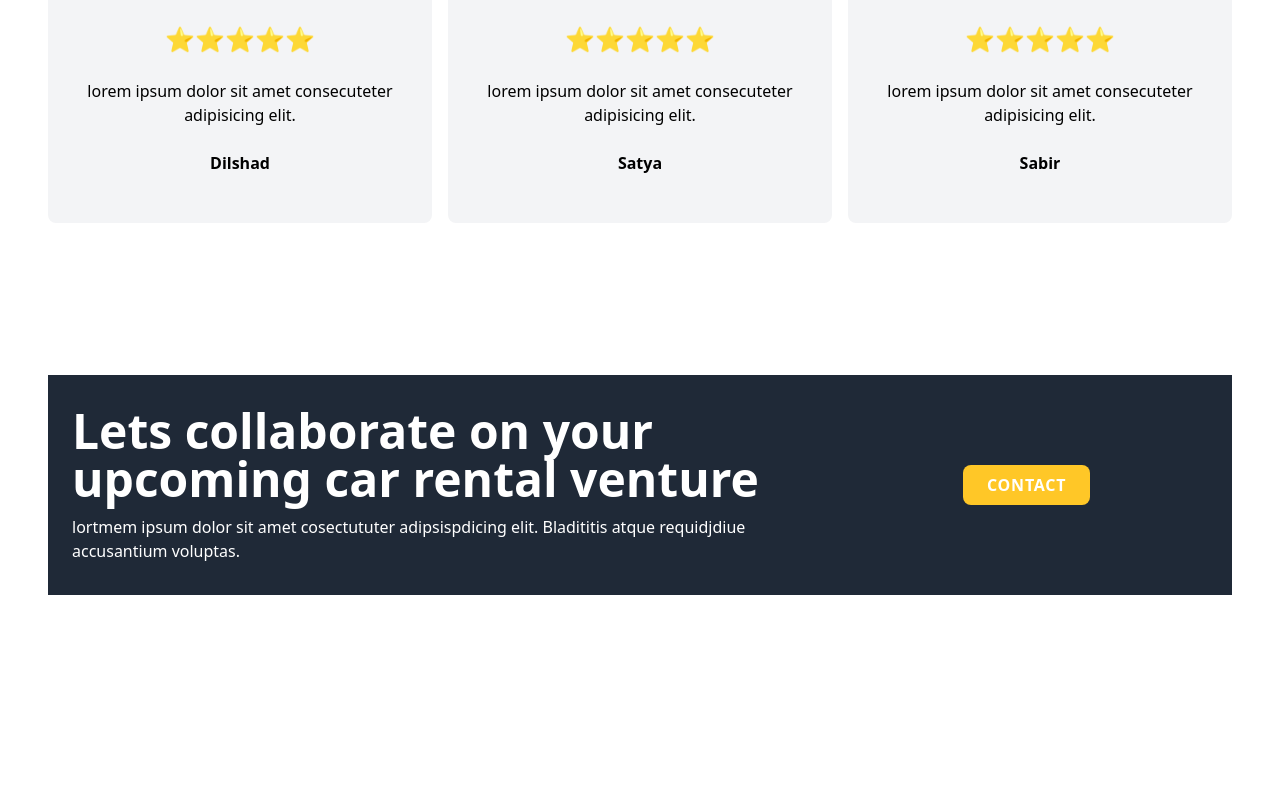
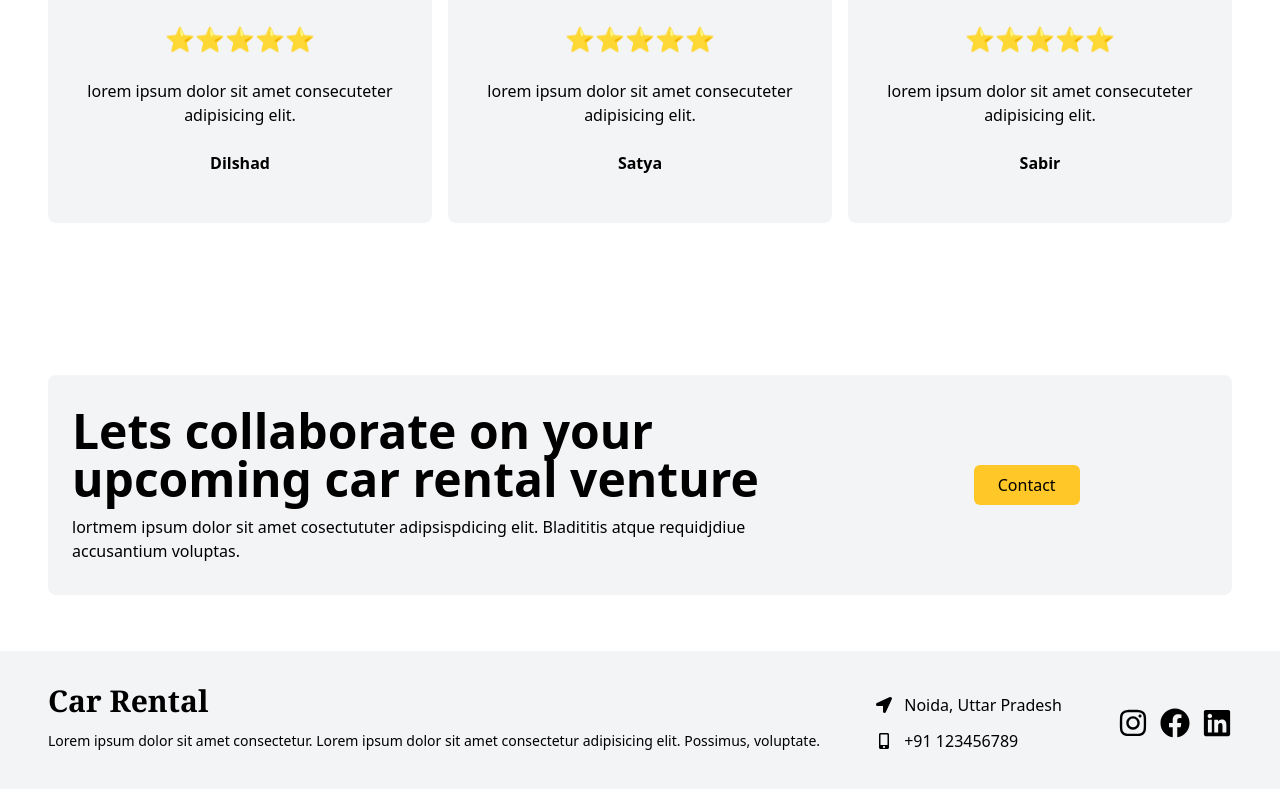
Before and after one commit to JDelott/ovation-auto-detail, a React (Vite) app: page / in a window 1280 px wide. Shown: the part 2665-3454 px from the top of the page. Before the commit the page ends 3316 px from the top, so only its background shows below. Built offline with nearby package versions, Linux system fonts and the light colour scheme.

Commit message:
finished

```diff
--- a/src/App.jsx
+++ b/src/App.jsx
@@ -8,6 +8,7 @@ import WhyChooseUs from "./components/WhyChooseUs/WhyChooseUs";
 import CarList from "./components/CarList/CarList";
 import Testimonial from "./components/Testimonial/Testimonial";
 import Contact from "./components/Contact/Contact";
+import Footer from "./components/Footer/Footer";
 
 const App = () => {
   const [theme, setTheme] = useState(
@@ -42,6 +43,7 @@ const App = () => {
       <CarList />
       <Testimonial />
       <Contact />
+      <Footer />
     </div>
   );
 };
--- a/src/components/Contact/Contact.jsx
+++ b/src/components/Contact/Contact.jsx
@@ -4,23 +4,30 @@ const Contact = () => {
   return (
     <div className="dark:bg-black dark:text-white py-14 text-white">
       <div data-aos="zoom-in" className="container">
-        <div className="grid grid-cols-1 sm:grid-cols-3 gap-6 bg-gray-800 py-8 px-6">
+        <div className="grid grid-cols-1 sm:grid-cols-3 gap-6  dark:bg-white/20 bg-gray-100 text-black py-8 px-6 rounded-lg">
           <div className="col-span-2 space-y-3">
-            <h1 className="text-4xl sm:text-5xl font-bold text-white">
+            <h1 className="text-4xl sm:text-5xl font-bold text-black dark:text-white">
               Lets collaborate on your upcoming car rental venture
             </h1>
-            <p className="text-gray-40">
+            <p className="text-gray-40 dark:text-white">
               lortmem ipsum dolor sit amet cosectututer adipsispdicing elit.
               Bladititis atque requidjdiue accusantium voluptas.
             </p>
           </div>
           <div className="grid place-items-center">
-            <a
+            {/* <a
               href="#"
               className="inline-block font-semibold py-2 px-6 bg-primary text-white rounded-lg tracking-wider uppercase hover:bg-primary/80 duration-300"
             >
               Contact
-            </a>
+            </a> */}
+            <button
+              data-aos="fade-up"
+              data-aos-duration="1500"
+              className="btn bg-primary text-black px-6 py-2 rounded-md hover:bg-primary/80 duration-300"
+            >
+              Contact
+            </button>
           </div>
         </div>
       </div>
--- /dev/null
+++ b/src/components/Footer/Footer.jsx
@@ -0,0 +1,107 @@
+// import React from "react";
+// import {
+//   FaFacebook,
+//   FaInstagram,
+//   FaLinkedin,
+//   FaLocationArrow,
+//   FaMobileAlt,
+// } from "react-icons/fa";
+
+// const Footer = () => {
+//   return (
+//     <div className="bg-gray-100 dark:bg-dark dark:text-white text-justify align-items">
+//       <section className="container">
+//         <div className="grid md:grid-cols-3">
+//           {/* company Details */}
+//           <div className=" py-8 px-4 ">
+//             <h1 className="sm:text-3xl text-xl font-bold sm:text-left text-justify mb-3 flex items-center gap-3 font-serif">
+//               Car Rental
+//             </h1>
+//             <p className="text-sm">
+//               Lorem ipsum dolor sit amet consectetur. Lorem ipsum dolor sit amet
+//               consectetur adipisicing elit. Possimus, voluptate.{" "}
+//             </p>
+//             <br />
+//             <div className="flex items-center gap-3">
+//               <FaLocationArrow />
+//               <p>Noida, Uttar Pradesh</p>
+//             </div>
+//             <div className="flex items-center gap-3 mt-3">
+//               <FaMobileAlt />
+//               <p>+91 123456789</p>
+//             </div>
+//             {/* Social Handle */}
+//             <div className="flex items-center gap-3 mt-6">
+//               <a href="#">
+//                 <FaInstagram className="text-3xl hover:text-primary duration-300" />
+//               </a>
+//               <a href="#">
+//                 <FaFacebook className="text-3xl hover:text-primary duration-300" />
+//               </a>
+//               <a href="#">
+//                 <FaLinkedin className="text-3xl hover:text-primary duration-300" />
+//               </a>
+//             </div>
+//           </div>
+//         </div>
+//       </section>
+//     </div>
+//   );
+// };
+
+// export default Footer;
+
+import React from "react";
+import {
+  FaFacebook,
+  FaInstagram,
+  FaLinkedin,
+  FaLocationArrow,
+  FaMobileAlt,
+} from "react-icons/fa";
+
+const Footer = () => {
+  return (
+    <footer className="bg-gray-100 dark:bg-dark dark:text-white text-justify">
+      <div className="container mx-auto py-8">
+        <div className="flex flex-col items-center md:flex-row md:justify-between text-center md:text-left">
+          {/* Company Details */}
+          <div className="mb-6 md:mb-0">
+            <h1 className="sm:text-3xl text-xl font-bold mb-3 font-serif">
+              Car Rental
+            </h1>
+            <p className="text-sm mb-3">
+              Lorem ipsum dolor sit amet consectetur. Lorem ipsum dolor sit amet
+              consectetur adipisicing elit. Possimus, voluptate.
+            </p>
+          </div>
+          {/* Location and Contact */}
+          <div className="flex flex-col items-center md:items-start mb-6 md:mb-0">
+            <div className="flex items-center gap-3 mb-3">
+              <FaLocationArrow />
+              <p>Noida, Uttar Pradesh</p>
+            </div>
+            <div className="flex items-center gap-3">
+              <FaMobileAlt />
+              <p>+91 123456789</p>
+            </div>
+          </div>
+          {/* Social Handles */}
+          <div className="flex items-center gap-3">
+            <a href="#">
+              <FaInstagram className="text-3xl hover:text-primary duration-300" />
+            </a>
+            <a href="#">
+              <FaFacebook className="text-3xl hover:text-primary duration-300" />
+            </a>
+            <a href="#">
+              <FaLinkedin className="text-3xl hover:text-primary duration-300" />
+            </a>
+          </div>
+        </div>
+      </div>
+    </footer>
+  );
+};
+
+export default Footer;
```
